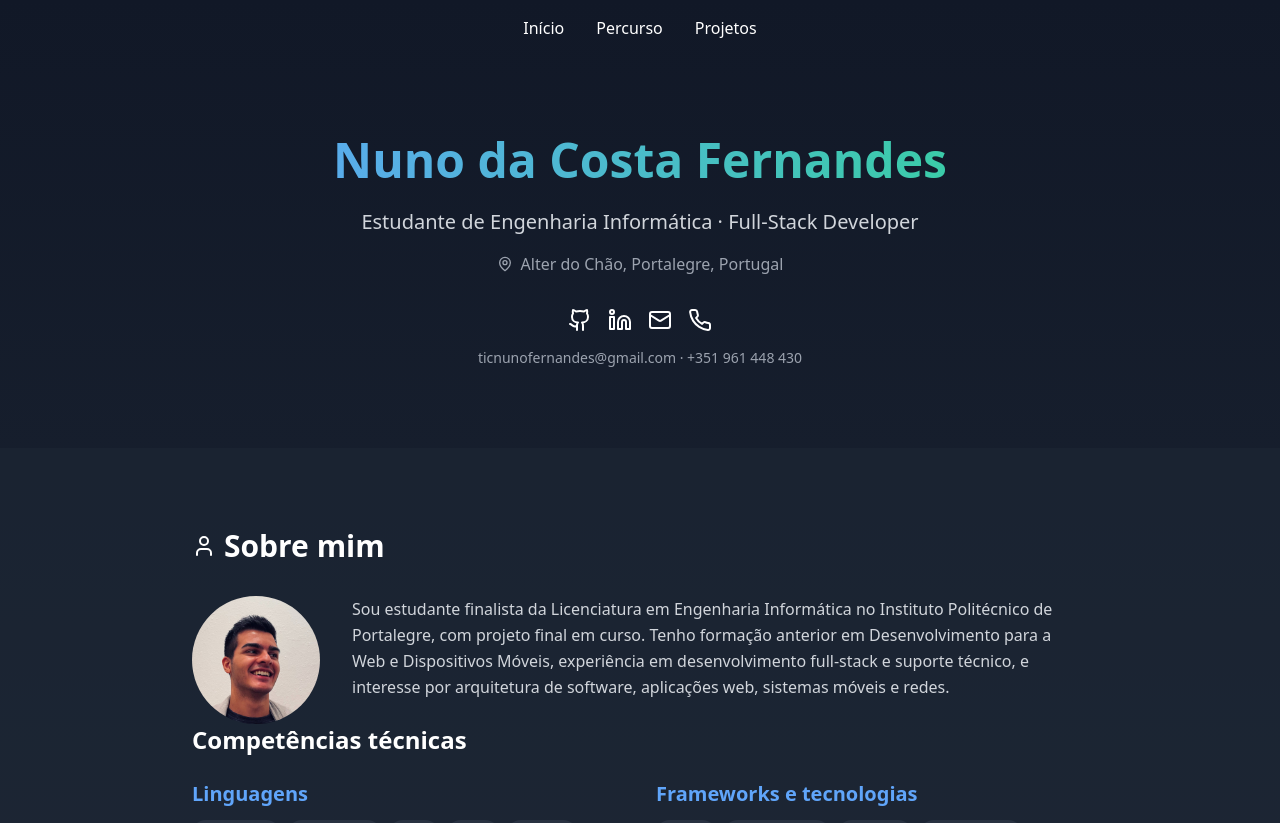
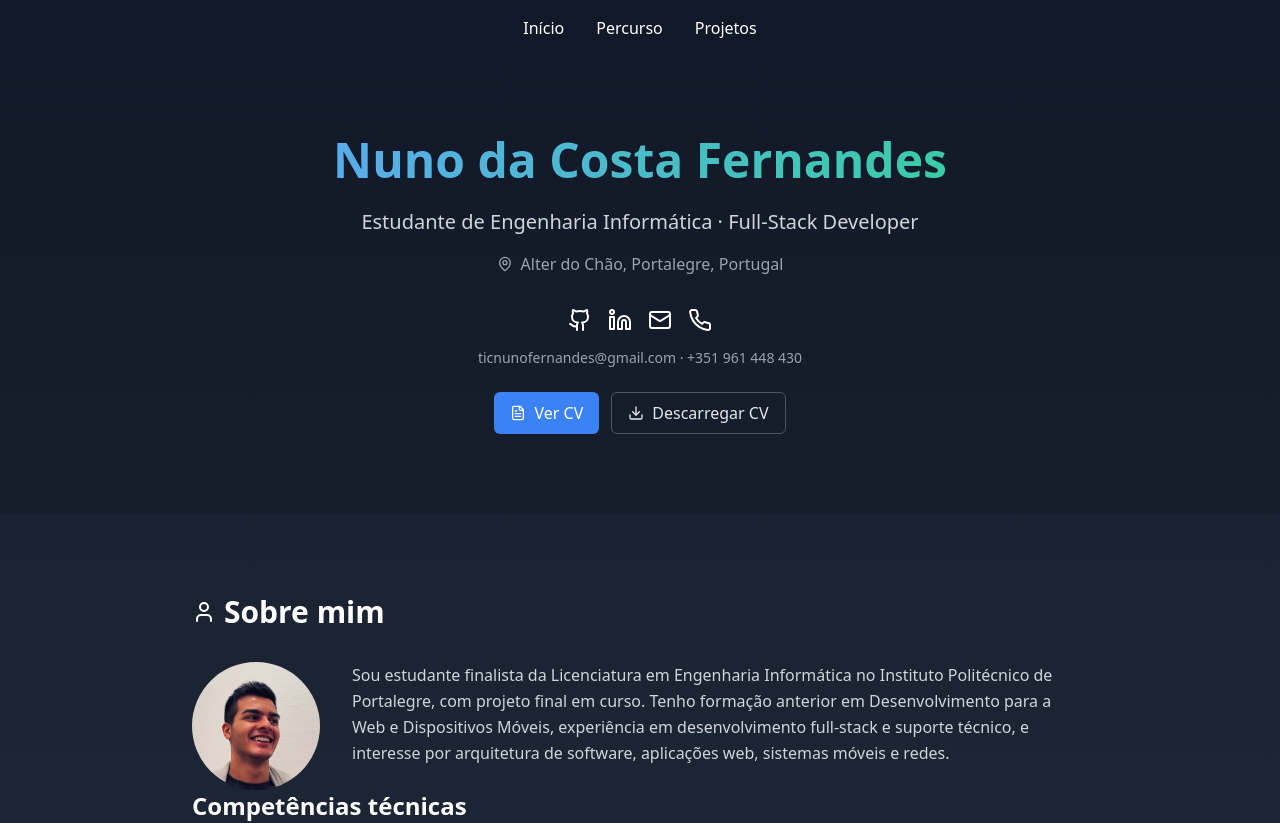
Before and after one commit to nunofernandes2000/Portfolio, a React (Vite) app: page / in a window 1280 px wide. Shown: the top 823 px of the page. Built offline with nearby package versions, Linux system fonts and the light colour scheme.

Commit message:
feat(cv): add online viewing and PDF download

```diff
--- a/src/pages/Home.tsx
+++ b/src/pages/Home.tsx
@@ -1,4 +1,4 @@
-import { Github, Linkedin, Mail, MapPin, Phone, User } from 'lucide-react';
+import { Download, FileText, Github, Linkedin, Mail, MapPin, Phone, User } from 'lucide-react';
 import { TechStack } from '../components/TechStack';
 import myPhoto from '../assets/my-photo.jpeg'; // Ajuste o caminho conforme necessário
 
@@ -32,6 +32,25 @@ export function Home() {
             </a>
           </div>
           <p className="text-sm text-gray-400">ticnunofernandes@gmail.com · +351 961 448 430</p>
+          <div className="flex flex-wrap justify-center gap-3 mt-6">
+            <a
+              href="/cv/CV_Nuno_2026.pdf"
+              target="_blank"
+              rel="noreferrer"
+              className="inline-flex items-center gap-2 px-4 py-2 rounded-md bg-blue-500 text-white hover:bg-blue-400 transition-colors"
+            >
+              <FileText className="w-4 h-4" />
+              Ver CV
+            </a>
+            <a
+              href="/cv/CV_Nuno_2026.pdf"
+              download="CV_Nuno_2026.pdf"
+              className="inline-flex items-center gap-2 px-4 py-2 rounded-md border border-gray-600 text-gray-200 hover:border-blue-400 hover:text-blue-400 transition-colors"
+            >
+              <Download className="w-4 h-4" />
+              Descarregar CV
+            </a>
+          </div>
         </div>
       </header>
 
```
Also changed, not shown: 1 other file (tests, documents, lock files or other folders).
